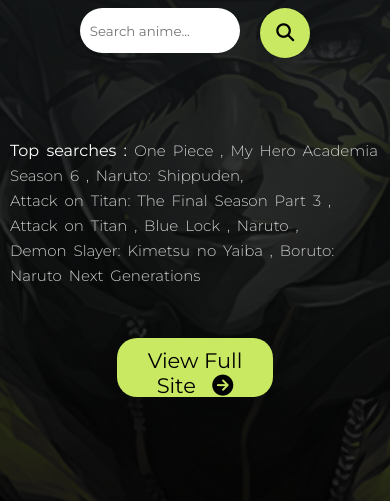
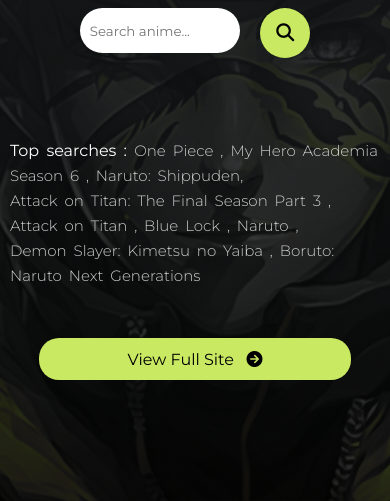
Before and after one commit to darshitpatel28/zorotoclone.github.io, a plain HTML site: page index.html in a window 390 px wide. Shown: the part 343-844 px from the top of the page. Drawn offline with Linux system fonts and the light colour scheme.

Commit message:
Update index.css

```diff
--- a/index.css
+++ b/index.css
@@ -200,3 +200,11 @@ body{
         left: 10%;
     }
 }
+
+@media only screen and (max-width: 600px) {
+    .site-btn{
+        width: 80vw;
+        height: 5vh;
+        font-size: 16px;
+    }
+}
```
